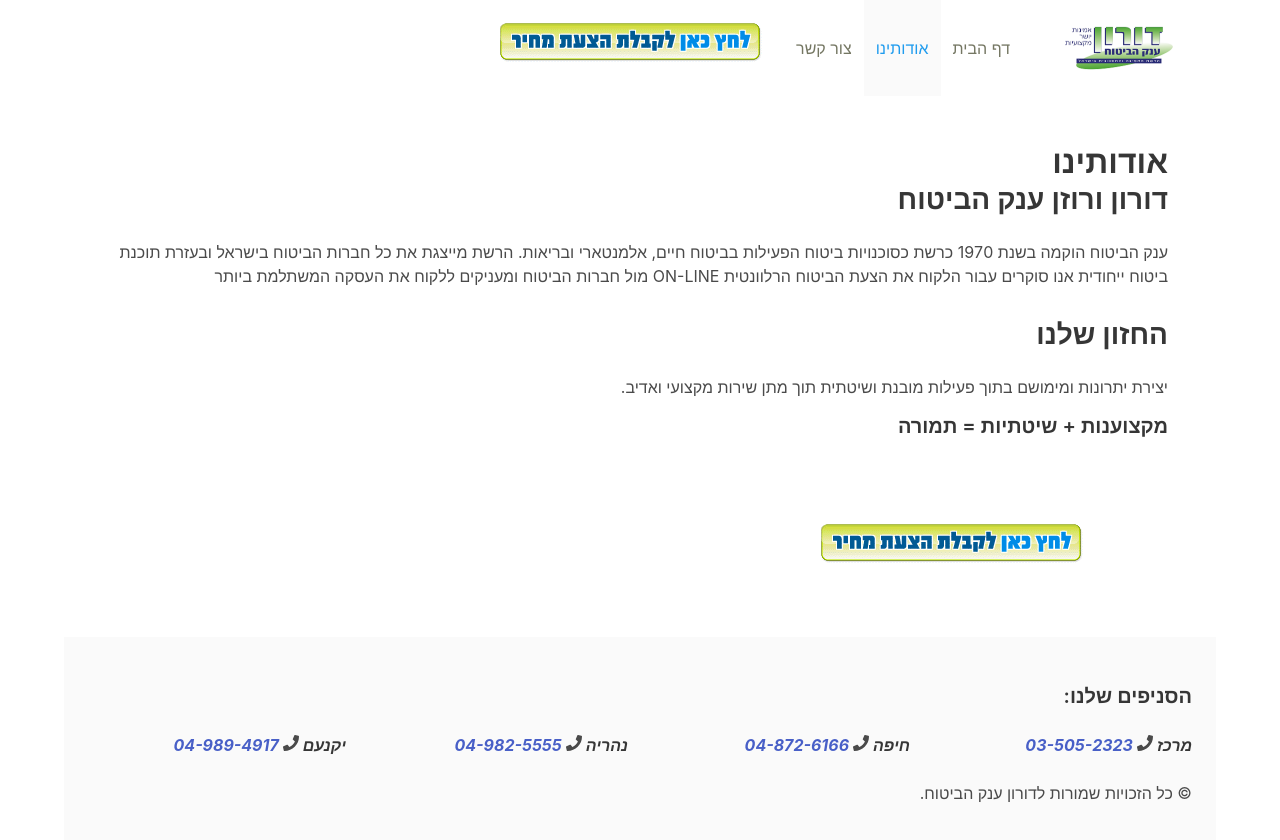
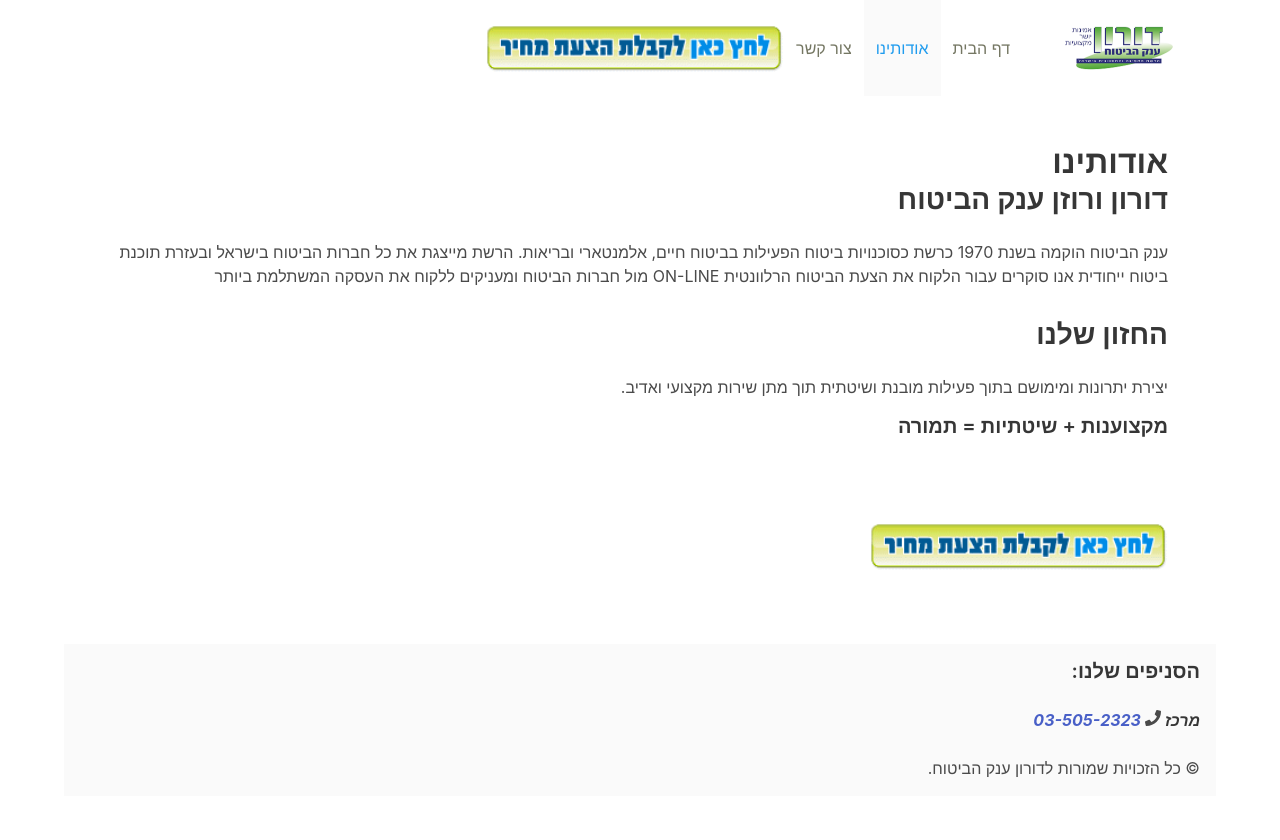
Before and after one commit to AlonDoron/DoronFE, a React (Create React App) app in the folder doronfe/: page /about in a window 1280 px wide. Shown: the top 840 px of the page. After the commit the page ends 800 px from the top, so only its background shows below. Built offline with nearby package versions, Linux system fonts and the light colour scheme.

Commit message:
Updated Footer component to hold only one snif

```diff
--- a/doronfe/src/components/App/App.css
+++ b/doronfe/src/components/App/App.css
@@ -1,7 +1,8 @@
 .p2pImage {
     position: relative;
+    width: 300px;
+    height: 50px;
     margin-top: 8%;
-    margin-right: 8%;
 }
 
 .headerLogo {
--- a/doronfe/src/components/App/App.sass
+++ b/doronfe/src/components/App/App.sass
@@ -18,7 +18,7 @@
 $control-border-width: 2px;
 $input-border-color: transparent;
 $input-shadow: none;
-
+$footer-padding: 1rem;
 $navbar-item-img-max-height: 5rem;
 $navbar-height: 4rem;
 // Import only what you need from Bulma
--- a/doronfe/src/components/Layout/Footer.js
+++ b/doronfe/src/components/Layout/Footer.js
@@ -12,22 +12,6 @@
             phoneToCall="035052323"
             phoneToDisplay="03-505-2323"
           />
-
-          <SnifComponent
-            city="חיפה"
-            phoneToCall="048726166"
-            phoneToDisplay="04-872-6166"
-          />
-          <SnifComponent
-            city="נהריה"
-            phoneToCall="049825555"
-            phoneToDisplay="04-982-5555"
-          />
-          <SnifComponent
-            city="יקנעם"
-            phoneToCall="049894917"
-            phoneToDisplay="04-989-4917"
-          />
         </div>
       </div>
       <br />
```
